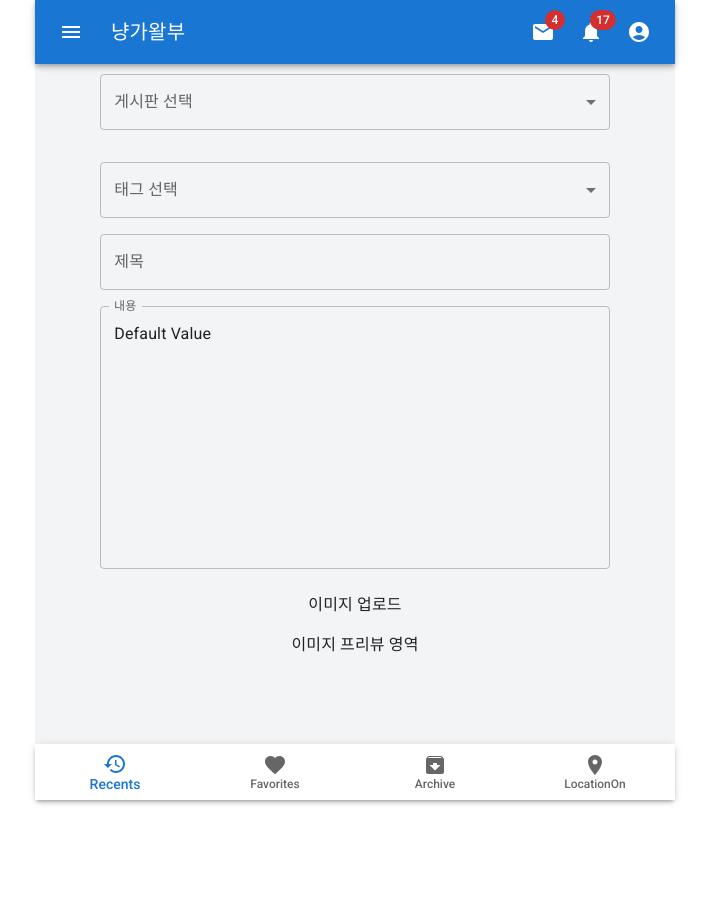
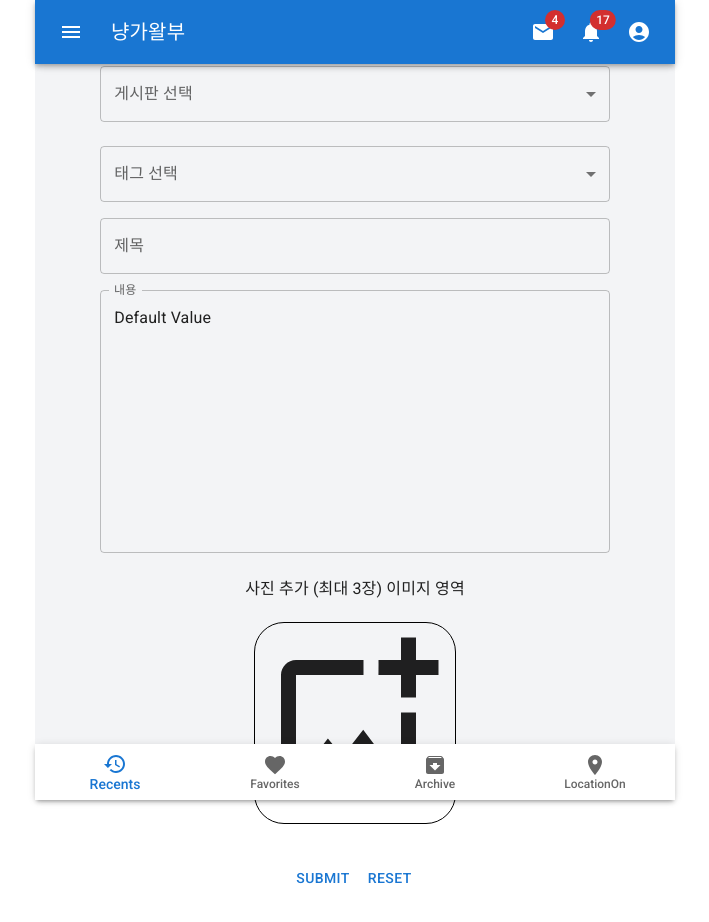
Before and after one commit to gywls20/Palette-Pets-Front, a React (Vite) app: page /article/write in a window 1280 px wide. Shown: the top 922 px of the page, without its empty margins (285-994 px from the left). Before the commit the page ends 800 px from the top, so only its background shows below. Built offline with nearby package versions, Linux system fonts and the light colour scheme.

Commit message:
feat : 이미지 업로드 추가

```diff
--- a/src/components/article/write/atoms/ArticleImagePreviewComp.jsx
+++ b/src/components/article/write/atoms/ArticleImagePreviewComp.jsx
@@ -1,13 +1,13 @@
-import {useState} from 'react';
+import { Box, Container, CssBaseline } from '@mui/material';
+import React from 'react';
 
-
-export default function ArticleImagePreviewComp() {
-
+const ArticleImagePreviewComp = () => {
 
   return (
-    <div>
+    <>
 
-      <p>이미지 프리뷰 영역</p>
-    </div>
+    </>
   );
-}
+};
+
+export default ArticleImagePreviewComp;
--- a/src/components/article/write/atoms/ArticleImageUploadComp.jsx
+++ b/src/components/article/write/atoms/ArticleImageUploadComp.jsx
@@ -1,9 +1,103 @@
-import React from 'react';
+import { Box, Container } from '@mui/material';
+import React, { useState, useRef, useEffect } from 'react';
+import AddPhotoAlternateOutlinedIcon from '@mui/icons-material/AddPhotoAlternateOutlined';
+import { FontAwesomeIcon } from '@fortawesome/react-fontawesome';
+import { faTimes } from '@fortawesome/free-solid-svg-icons';
+import './ImageWithCloseIcon.css';
+
+
 
 const ArticleImageUploadComp = () => {
+
+    const [userUploadDTO, setUserUploadDTO] = useState({
+        imageIndex: '',
+        imageFileName: '',
+        imageOriginFileName: ''
+    });
+
+    const { imageName, imageContent, imageFileName, imageOriginFileName } = userUploadDTO;
+
+    const [imgList, setImgList] = useState([]); //span에 미리보기로 뿌려줄 이미지 정보
+    const [files, setFiles] = useState(''); // 파일 정보
+    const imgRef = useRef(); //trigger 사용을 대체할 ref
+
+    const onCamera = () => {
+        imgRef.current.click();
+    }
+
+    const onImageInput = (e) => {
+        console.log(e.target.files)
+
+        // 이미 업로드한 List와 업로드 할 사진의 개수가 4개 이상일 때
+        if ((imgList.length + e.target.files.length) > 4) {
+            alert('갈')
+        } else {
+            // 여러개의 파일 선택 -> Array로 저장
+            const files = Array.from(e.target.files)
+
+            var imgArray = [...imgList];
+            //URL 을 만들어 imgArray에 저장
+            files.map((item, index) => {
+                const objectURL = URL.createObjectURL(item);
+
+                const isDuplicate = imgArray.some(img => img.name === item.name && img.size === item.size);
+                if (!isDuplicate) {
+                    imgArray.push(objectURL);
+                }
+            }
+            )
+            // 미리보기로 뿌려줄 파일 저장
+            setImgList(imgArray);
+
+            // File 정보 저장
+            setFiles(e.target.files);
+        }
+
+        e.target.value = '';
+        // 마지막 저장된 파일 value 삭제로 남겨두면 같은 사진이 중복으로 올라갈 수 있다.
+        // 그러나 파일을 지울때 지우는 파일이 e.target.value 값과 같으면 올라가지 않는다.
+        // 중복 처리를 다시 해주어야 함 AI 중복 처리
+    }
+
+
+    const deleteChoiceImage = (choiceIndex) => {
+        if (window.confirm("삭제하시겠습니까?")) {
+            const deleteUrl = imgList[choiceIndex]
+            const newList = imgList.filter((item, index) => index !== choiceIndex);
+
+            setImgList(newList)
+            window.URL.revokeObjectURL(deleteUrl);
+            // 메모리 누수 방지
+        }
+    }
+
+    useEffect
+
     return (
         <>
-            <p>이미지 업로드</p>
+            <Container sx={{marginTop:2}}>
+
+                <span>사진 추가 (최대 3장)</span>  <span>이미지 영역</span>
+
+
+                <Box sx={{ minWidth: 200, display: 'block',marginTop:2 }}>
+
+                    {
+                        imgList.map((item, index) =>
+                            <div className="image-container" key={index}>
+                                <img src={item} alt={index} className="image" width='180' height='180' />
+                                <FontAwesomeIcon icon={faTimes} className="close-icon" onClick={() => deleteChoiceImage(index)} />
+                            </div>
+                        )
+                    }
+                    <div className='image-container inputImage-container'>
+                        <AddPhotoAlternateOutlinedIcon onClick={onCamera} sx={{ width: '180px', height: '180px', margin:'0',display:'block'}} />
+                    </div>
+                </Box>
+                <input type="file" name="img[]" multiple='multiple' ref={imgRef} style={{ visibility: 'hidden' }}
+                    onChange={onImageInput}
+                />
+            </Container>
         </>
     );
 };
--- /dev/null
+++ b/src/components/article/write/atoms/ArticleWriteFooter.jsx
@@ -0,0 +1,14 @@
+import { Button } from '@mui/material';
+import React from 'react';
+
+const ArticleWriteFooter = () => {
+    return (
+        <div>
+            <Button>Submit</Button>
+
+            <Button>Reset</Button>
+        </div>
+    );
+};
+
+export default ArticleWriteFooter;
--- /dev/null
+++ b/src/components/article/write/atoms/ImageWithCloseIcon.css
@@ -0,0 +1,29 @@
+.image-container {
+    position: relative;
+    display: inline-block;
+    margin:5px;
+    padding:10px;
+    border: 1px solid black;
+    border-radius: 30px 0px 30px 30px
+
+  }
+
+  .inputImage-container
+  {
+    padding:7px 9px 13px 11px;
+    border-radius:30px;
+  }
+  .image {
+    display: block;
+    border-radius: 20px;
+  }
+
+  .close-icon {
+    position: absolute;
+    top: 1px;
+    right: 1px;
+    color: #1976D2; /* 아이콘 색상 */
+    cursor: pointer;
+    font-size: 21px;
+
+  }
--- a/src/components/article/write/atoms/SelectBoard.jsx
+++ b/src/components/article/write/atoms/SelectBoard.jsx
@@ -26,8 +26,8 @@ const SelectBoard = () => {
     return (
         <>
 
-            <Box sx={{ minWidth: 120 }}>
-                <FormControl sx={{m:3, width:"80%"}}>
+            <Box sx={{ minWidth: 120}}>
+                <FormControl sx={{m:2, width:"80%"}}>
                 <InputLabel id="demo-simple-select-label">게시판 선택</InputLabel>
                 <Select
                     labelId="demo-simple-select-label"
@@ -36,10 +36,11 @@ const SelectBoard = () => {
 
                     label="게시판 선택"
                     onChange={handleChange}
+
                 >
                     {
                         boardList.map(item =>
-                            <MenuItem Key={item.idx} value={item.boardValue}>{item.boardName}</MenuItem>
+                            <MenuItem key={item.idx} value={item.boardValue}>{item.boardName}</MenuItem>
                         )
                     }
 
--- a/src/components/article/write/atoms/SelectTags.jsx
+++ b/src/components/article/write/atoms/SelectTags.jsx
@@ -14,7 +14,7 @@ const MenuProps = {
   PaperProps: {
     style: {
       maxHeight: ITEM_HEIGHT * 4.5 + ITEM_PADDING_TOP,
-      width: 250,
+      width:  250
     },
   },
 };
--- a/src/components/article/write/block/ArticleWriteBlock.jsx
+++ b/src/components/article/write/block/ArticleWriteBlock.jsx
@@ -4,9 +4,11 @@ import SelectBoard from '../atoms/SelectBoard';
 import SelectTags from '../atoms/SelectTags';
 import ArticleImageUploadComp from '../atoms/ArticleImageUploadComp';
 import ArticleImagePreviewComp from '../atoms/ArticleImagePreviewComp';
+import ArticleWriteFooter from '../atoms/ArticleWriteFooter';
 
 
 const ArticleWriteBlock = () => {
+
 
     return (
 
@@ -18,6 +20,7 @@ const ArticleWriteBlock = () => {
             <InputTitleContent/>
             <ArticleImageUploadComp/>
             <ArticleImagePreviewComp/>
+            <ArticleWriteFooter/>
 
         </div>
 
```
Also changed, not shown: src/components/article/write/atoms/ArticleImageEdit.jsx (added, +11 -0 lines), src/components/article/write/atoms/InputTitleContent.jsx (+9 -11 lines).
